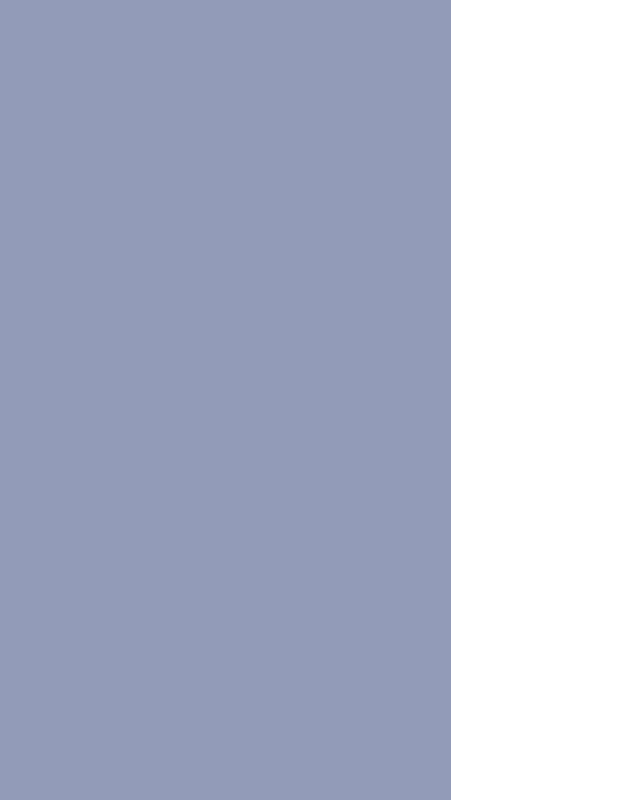
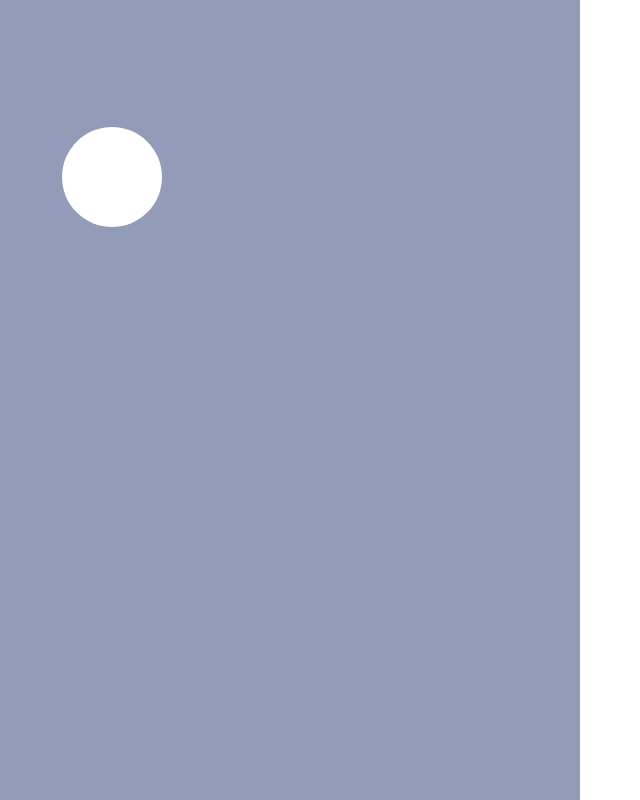
Before and after one commit to Yujin-princess-and-slaves/InTime_Client_V1, a React (Create React App) app: page / in a window 1280 px wide. Shown: the whole page, without its empty margins (65-705 px from the left). Built offline with nearby package versions, Linux system fonts and the light colour scheme.

Commit message:
FEAT :: 프로필 추가 - 프로필이 담길 원 모양을 추가하였다

```diff
--- a/package.json
+++ b/package.json
@@ -6,6 +6,7 @@
     "@testing-library/jest-dom": "^5.17.0",
     "@testing-library/react": "^13.4.0",
     "@testing-library/user-event": "^13.5.0",
+    "node-sass": "^9.0.0",
     "react": "^18.2.0",
     "react-dom": "^18.2.0",
     "react-scripts": "5.0.1",
--- a/src/App.js
+++ b/src/App.js
@@ -1,34 +1,15 @@
-import styled, { createGlobalStyle } from "styled-components";
+import React, { Component } from "react";
+import "./App.css";
+import Timeline from "./Timeline";
 
-const App = () => {
-  return (
-    <>
-      <GlobalStyle />
-      <Wrapper>
-        <Square />
-      </Wrapper>
-    </>
-  );
-};
-
-const GlobalStyle = createGlobalStyle`
-  * {
-    margin: 0;
-    padding: 0;
-    box-sizing: border-box;
+class App extends Component {
+  render() {
+    return (
+      <div className="App">
+        <Timeline />
+      </div>
+    );
   }
-`;
-
-const Wrapper = styled.div`
-  display: flex;
-  justify-content: flex-start;
-  align-items: center;
-`;
-
-const Square = styled.div`
-  background-color: #929bb8;
-  width: 516px;
-  height: 100vh;
-`;
+}
 
 export default App;
--- /dev/null
+++ b/src/Timeline.js
@@ -0,0 +1,12 @@
+import React from "react";
+import "./Timeline.scss";
+
+const Timeline = () => {
+  return (
+    <div className="MyComponent">
+      <div className="Profill" />
+    </div>
+  );
+};
+
+export default Timeline;
--- /dev/null
+++ b/src/Timeline.scss
@@ -0,0 +1,20 @@
+* {
+  margin: 0;
+  padding: 0;
+}
+
+.MyComponent {
+  background: #929bb8;
+  width: 645px;
+  height: 1080px;
+  position: fixed;
+}
+
+.Profill {
+  width: 100px;
+  height: 100px;
+  border-radius: 100px;
+  background: #fff;
+  margin-left: 197px;
+  margin: 127px;
+}
```
